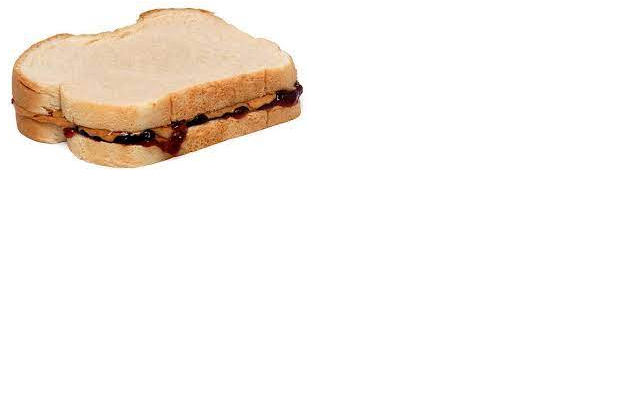
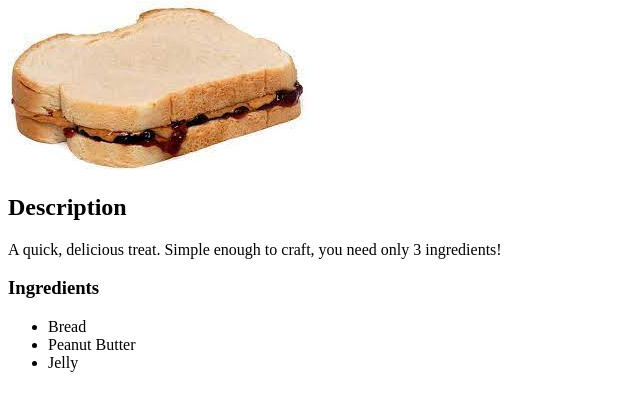
Before and after one commit to atgould/odin-recipes, a plain HTML site: page recipes/pbj.html in a window 1280 px wide. Shown: the part 79-490 px from the top of the page, without its empty margins (0-640 px from the left). Drawn offline with Linux system fonts and the light colour scheme.

Commit message:
Add Content;  pbj.html Add description and unordered list of ingredients

```diff
--- a/recipes/pbj.html
+++ b/recipes/pbj.html
@@ -9,5 +9,13 @@
 <body>
     <h1>PEANUT BUTTER JELLY TIME</h1>
       <img src="../images/pbj.jpeg" alt="Simple, yet Delicious">
+      <h2>Description</h2>
+        <p>A quick, delicious treat.  Simple enough to craft, you need only 3 ingredients!</p>
+        <h3>Ingredients</h3>
+          <ul>
+            <li>Bread</li>
+            <li>Peanut Butter</li>
+            <li>Jelly</li>
+          </ul>
 </body>
 </html>
```
